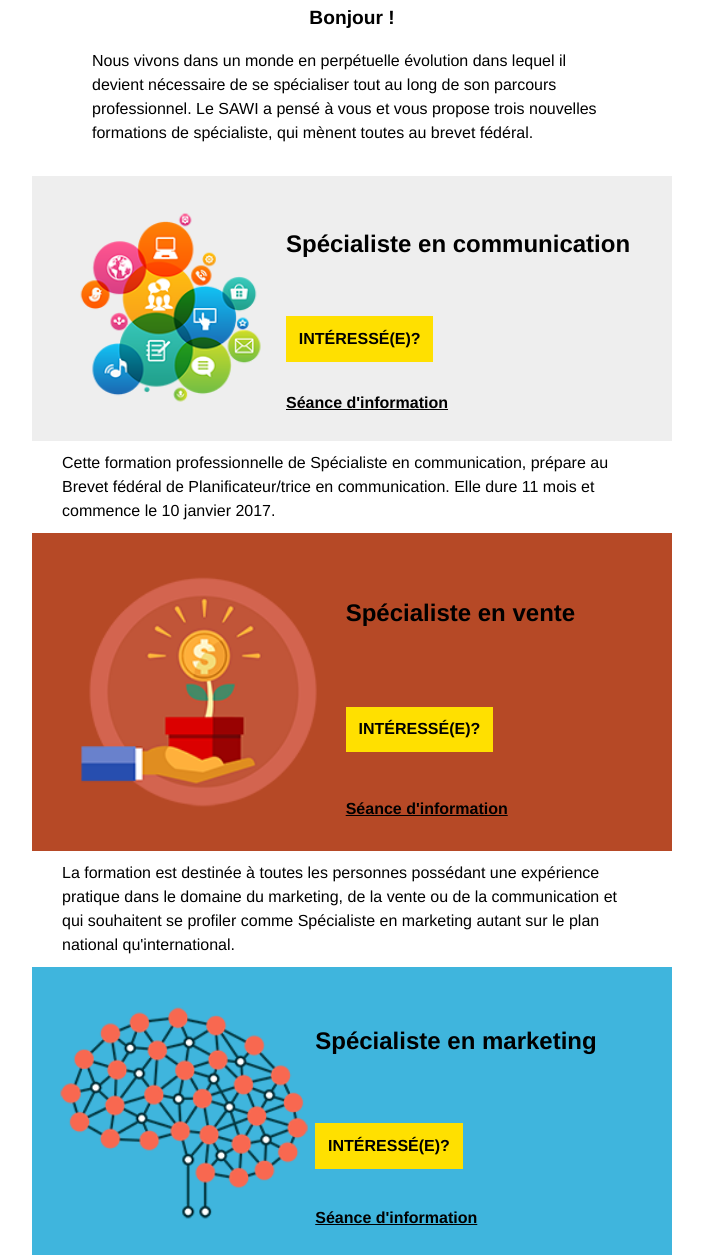
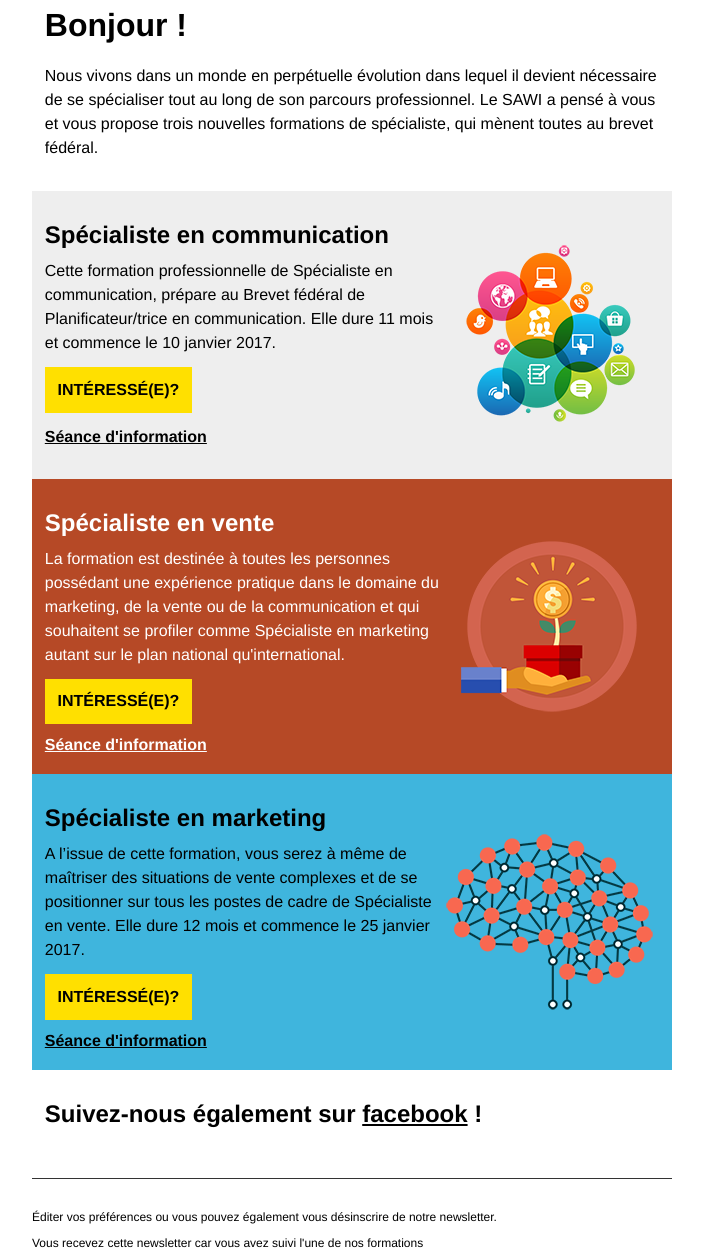
Before and after one commit to antistatique/sawi-newsletter, a website: page newsletter/index.html in a window 1280 px wide. Shown: the part 121-1376 px from the top of the page, without its empty margins (288-991 px from the left). Drawn offline with Linux system fonts and the light colour scheme.

Commit message:
review design avec Sepehr

```diff
--- a/newsletter/index.html
+++ b/newsletter/index.html
@@ -70,8 +70,8 @@
     .title{
       color: #000000;
       font-family: helvetica, arial, Sans-serif;
-      font-size: 1.2em;
-      font-weight: bold;
+      font-size: 2em;
+      font-weight: 800;
     }
     .bloc_title_white{
       color: #ffffff;
@@ -100,7 +100,9 @@
       font-family: helvetica, arial, Sans-serif;
       font-size: 12px;
     }
-
+    .call-links{
+      margin: 12px 0;
+    }
     .call-links a{
       font-size: 16px;
       font-family: 'Helvetica Neue', Helvetica, Arial, Serif;
@@ -160,8 +162,8 @@
                     <img src="logo.png" width="166" height="82" alt="SAWI" style="margin:0;padding:0;">
                   </td>
                   <td align="right" style=" margin: 0; padding: 0;">
-                  <p style="font-size: 1em; text-transform: uppercase; margin: 0; padding: 0; color: #000000; font-family: helvetica, arial, Sans-serif;"><singleline label="Newsletter title">3 nouvelles formations</singleline></p>
-                  <p style="font-size: 0.5px; margin: 5 0; padding: 0; line-height:100%;"><webversion style="font-size: 12px; color:#ffe000; line-height:100%; text-decoration: underline; font-family: helvetica, arial, Sans-serif;">Voir la version web</webversion></p>
+                  <p style="font-size: 1.2em; line-height:1em; text-transform: uppercase; margin: 0; padding: 0; color: #000000; font-family: helvetica, arial, Sans-serif;"><singleline label="Newsletter title">3 nouvelles formations</singleline></p>
+                  <p style="font-size: 0.5px; margin: 3px 0; padding: 0; line-height:100%;"><webversion style="font-size: 12px; color:#000000; line-height:100%; text-decoration: underline; font-family: helvetica, arial, Sans-serif;">Voir la version web</webversion></p>
                   </td>
                 </tr>
                 <tr bgcolor="#333333">
@@ -176,23 +178,23 @@
                     <td colspan="3" height="20"><img src="px.gif" border="0" alt="" height="20" width="20"></td>
                   </tr>
                   <tr>
-                    <td width="20">
-                      <img src="px.gif" border="0" alt="" height="20" width="20">
+                    <td width="2%">
+                      <img src="px.gif" border="0" alt="" height="5" width="5">
                     </td>
-                    <td align="center">
+                    <td>
                       <p class="title">
                         <singleline label="Titre">
                           Bonjour !
                         </singleline>
                       </p>
                     </td>
-                    <td width="20">
-                      <img src="px.gif" border="0" alt="" height="20" width="20">
+                    <td width="2%">
+                      <img src="px.gif" border="0" alt="" height="5" width="5">
                     </td>
                   </tr>
                   <tr>
-                    <td width="60">
-                      <img src="px.gif" border="0" alt="" height="20" width="60">
+                    <td width="2%">
+                      <img src="px.gif" border="0" alt="" height="5" width="5">
                     </td>
                     <td>
                       <div class="bloc_text">
@@ -204,8 +206,8 @@
                         </multiline>
                       </div>
                     </td>
-                    <td width="60">
-                      <img src="px.gif" border="0" alt="" height="20" width="60">
+                    <td width="2%">
+                      <img src="px.gif" border="0" alt="" height="5" width="5">
                     </td>
                   </tr>
                 </table>
@@ -231,27 +233,25 @@
                     <td colspan="3" height="20"><img src="px.gif" border="0" alt="" height="20" width="20"></td>
                   </tr>
                   <tr>
-                    <td width="20">
-                      <img src="px.gif" border="0" alt="" height="20" width="20">
+                    <td width="2%">
+                      <img src="px.gif" border="0" alt="" height="5" width="5">
                     </td>
                     <td>
                       <table border="0" width="100%" cellpadding="0" cellspacing="0">
                         <tr>
-                          <td rowspan="4">
-                            <div class="container_img">
-                              <img editable src="cover-Specialiste-en-communication.png" width="220" height="100%" label="Image" style="width:100%;max-width:100%;height:auto;margin:0;padding:0;"/>
-                            </div>
-                          </td>
                           <td>
                             <p class="bloc_title">
                               <singleline label="Titre">
                                 Spécialiste en communication
                               </singleline>
                             </p>
-                          </td>
-                        </tr>
-                        <tr>
-                          <td>
+                            <div class="bloc_text">
+                              <multiline label="texte">
+                                <p>
+                                  Cette formation professionnelle de Spécialiste en communication, prépare au Brevet fédéral de Planificateur/trice en communication.
+                                  Elle dure 11 mois et commence le 10 janvier 2017.
+                                </p>
+                              </multiline>
                               <div class="call-links">
                                 <table cellpadding="0" cellspacing="0" border="0" height="auto">
                                   <tr>
@@ -261,75 +261,58 @@
                                   </tr>
                                 </table>
                               </div>
-                          </td>
-                        </tr>
-                        <tr>
-                          <td>
+                              <p>
                                 <a href="#">
                                   <singleline label="lien">Séance d'information</singleline>
                                 </a>
+                              </p>
+                            </div>
+                          </td>
+                          <td>
+                            <div class="container_img">
+                              <img editable src="cover-Specialiste-en-communication.png" width="220" height="100%" label="Image" style="height:auto;margin:0;padding:0;"/>
+                            </div>
                           </td>
                         </tr>
+
                       </table>
                     </td>
-                    <td width="20">
-                      <img src="px.gif" border="0" alt="" height="20" width="20">
+                    <td width="2%">
+                      <img src="px.gif" border="0" alt="" height="5" width="5">
                     </td>
                   </tr>
                   <tr>
                     <td colspan="3" height="20"><img src="px.gif" border="0" alt="" height="20" width="20"></td>
                   </tr>
                 </table>
-                <table border="0" width="100%" cellpadding="0" cellspacing="0" bgcolor="#ffffff">
-                  <tr>
-                    <td height="20" width="30">
-                      <img src="px.gif" border="0" alt="" height="20" width="30">
-                    </td>
-                    <td>
-                      <div class="bloc_text">
-                        <multiline label="texte">
-                          <p>
-                            Cette formation professionnelle de Spécialiste en communication, prépare au Brevet fédéral de Planificateur/trice en communication.
-                            Elle dure 11 mois et commence le 10 janvier 2017.
-                          </p>
-                        </multiline>
-                      </div>
-                    </td>
-                    <td height="20" width="30">
-                      <img src="px.gif" border="0" alt="" height="20" width="30">
-                    </td>
-                  </tr>
-                </table>
               </layout>
               <!-- fin specialiste en communication-->
               <!-- Spécialiste en vente -->
               <layout label='specialiste en vente'>
-                <table border="0" width="100%" cellpadding="0" cellspacing="0" bgcolor="#b64926">
+                <table border="0" width="100%" cellpadding="0" cellspacing="0" bgcolor="#b64926" color="#ffffff">
                   <tr>
                     <td colspan="3" height="20"><img src="px.gif" border="0" alt="" height="20" width="20"></td>
                   </tr>
                   <tr>
-                    <td width="20">
-                      <img src="px.gif" border="0" alt="" height="20" width="20">
+                    <td width="2%">
+                      <img src="px.gif" border="0" alt="" height="5" width="5">
                     </td>
                     <td>
                       <table border="0" width="100%" cellpadding="0" cellspacing="0">
                         <tr>
-                          <td rowspan="4">
-                            <div class="container_img">
-                              <img editable src="cover-Specialiste-en-vente.png" width="220" height="100%" label="Image" style="width:100%;max-width:100%;height:auto;margin:0;padding:0;"/>
-                            </div>
-                          </td>
                           <td>
-                            <p class="bloc_title">
+                            <p class="bloc_title" style="color:#ffffff;">
                               <singleline label="Titre">
                                 Spécialiste en vente
                               </singleline>
                             </p>
-                          </td>
-                        </tr>
-                        <tr>
-                          <td>
+                            <div class="bloc_text" style="color:#ffffff;">
+                              <multiline label="texte">
+                                <p style="color:#ffffff;">
+                                  La formation est destinée à toutes les personnes possédant une expérience pratique dans le domaine du marketing, de la vente ou de la communication et qui souhaitent se profiler comme Spécialiste en marketing autant sur le plan national qu'international.
+                                </p>
+                              </multiline>
+                            </div>
                             <div class="call-links">
                               <table cellpadding="0" cellspacing="0" border="0" height="auto">
                                 <tr>
@@ -339,42 +322,24 @@
                                 </tr>
                               </table>
                             </div>
-                          </td>
-                        </tr>
-                        <tr>
-                          <td>
-                            <a href="#">
+                            <a href="#" style="color:#ffffff;">
                               <singleline label="lien">Séance d'information</singleline>
                             </a>
+                          </td>
+                          <td>
+                            <div class="container_img">
+                              <img editable src="cover-Specialiste-en-vente.png" width="220" height="100%" label="Image" style="height:auto;margin:0;padding:0;"/>
+                            </div>
                           </td>
                         </tr>
                       </table>
                     </td>
-                    <td width="20">
-                      <img src="px.gif" border="0" alt="" height="20" width="20">
+                    <td width="2%">
+                      <img src="px.gif" border="0" alt="" height="5" width="5">
                     </td>
                   </tr>
                   <tr>
                     <td colspan="3" height="20"><img src="px.gif" border="0" alt="" height="20" width="20"></td>
-                  </tr>
-                </table>
-                <table border="0" width="100%" cellpadding="0" cellspacing="0" bgcolor="#ffffff">
-                  <tr>
-                    <td height="20" width="30">
-                      <img src="px.gif" border="0" alt="" height="20" width="30">
-                    </td>
-                    <td>
-                      <div class="bloc_text">
-                        <multiline label="texte">
-                          <p>
-                            La formation est destinée à toutes les personnes possédant une expérience pratique dans le domaine du marketing, de la vente ou de la communication et qui souhaitent se profiler comme Spécialiste en marketing autant sur le plan national qu'international.
-                          </p>
-                        </multiline>
-                      </div>
-                    </td>
-                    <td height="20" width="30">
-                      <img src="px.gif" border="0" alt="" height="20" width="30">
-                    </td>
                   </tr>
                 </table>
               </layout>
@@ -386,27 +351,26 @@
                     <td colspan="3" height="20"><img src="px.gif" border="0" alt="" height="20" width="20"></td>
                   </tr>
                   <tr>
-                    <td width="20">
-                      <img src="px.gif" border="0" alt="" height="20" width="20">
+                    <td width="2%">
+                      <img src="px.gif" border="0" alt="" height="5" width="5">
                     </td>
                     <td>
                       <table border="0" width="100%" cellpadding="0" cellspacing="0">
                         <tr>
-                          <td rowspan="4">
-                            <div class="container_img">
-                              <img editable src="cover-Specialiste-en-marketing.png" width="220" height="100%" label="Image" style="width:100%;max-width:100%;height:auto;margin:0;padding:0;"/>
-                            </div>
-                          </td>
                           <td>
                             <p class="bloc_title">
                               <singleline label="Titre">
                                 Spécialiste en marketing
                               </singleline>
                             </p>
-                          </td>
-                        </tr>
-                        <tr>
-                          <td>
+                            <div class="bloc_text">
+                              <multiline label="texte">
+                                <p>
+                                  A l’issue de cette formation, vous serez à même de maîtriser des situations de vente complexes et de se positionner sur tous les postes de cadre de Spécialiste en vente.
+                                  Elle dure 12 mois et commence le 25 janvier 2017.
+                                </p>
+                              </multiline>
+                            </div>
                             <div class="call-links">
                               <table cellpadding="0" cellspacing="0" border="0" height="auto">
                                 <tr>
@@ -416,43 +380,24 @@
                                 </tr>
                               </table>
                             </div>
-                          </td>
-                        </tr>
-                        <tr>
-                          <td>
                             <a href="#">
                               <singleline label="lien">Séance d'information</singleline>
                             </a>
                           </td>
+                          <td>
+                            <div class="container_img">
+                              <img editable src="cover-Specialiste-en-marketing.png" width="220" height="100%" label="Image" style="height:auto;margin:0;padding:0;"/>
+                            </div>
+                          </td>
                         </tr>
                       </table>
                     </td>
-                    <td width="20">
-                      <img src="px.gif" border="0" alt="" height="20" width="20">
+                    <td width="2%">
+                      <img src="px.gif" border="0" alt="" height="5" width="5">
                     </td>
                   </tr>
                   <tr>
                     <td colspan="3" height="20"><img src="px.gif" border="0" alt="" height="20" width="20"></td>
-                  </tr>
-                </table>
-                <table border="0" width="100%" cellpadding="0" cellspacing="0" bgcolor="#ffffff">
-                  <tr>
-                    <td height="20" width="30">
-                      <img src="px.gif" border="0" alt="" height="20" width="30">
-                    </td>
-                    <td>
-                      <div class="bloc_text">
-                        <multiline label="texte">
-                          <p>
-                            A l’issue de cette formation, vous serez à même de maîtriser des situations de vente complexes et de se positionner sur tous les postes de cadre de Spécialiste en vente.
-                            Elle dure 12 mois et commence le 25 janvier 2017.
-                          </p>
-                        </multiline>
-                      </div>
-                    </td>
-                    <td height="20" width="30">
-                      <img src="px.gif" border="0" alt="" height="20" width="30">
-                    </td>
                   </tr>
                 </table>
               </layout>
@@ -464,18 +409,18 @@
                 <td colspan="3" height="20"><img src="px.gif" border="0" alt="" height="20" width="20"></td>
               </tr>
               <tr>
-                <td width="20">
-                  <img src="px.gif" border="0" alt="" height="20" width="20">
+                <td width="2%">
+                  <img src="px.gif" border="0" alt="" height="2" width="2">
                 </td>
-                <td align="center">
-                  <p class="title">
+                <td>
+                  <p class="bloc_title">
                     <singleline label="contact_title">
                       Suivez-nous également sur <a href="https://www.facebook.com/sawi.suisse" alt="">facebook</a> !
                     </singleline>
                   </p>
                 </td>
-                <td width="20">
-                  <img src="px.gif" border="0" alt="" height="20" width="20">
+                <td width="2%">
+                  <img src="px.gif" border="0" alt="" height="2" width="2">
                 </td>
               </tr>
               <tr>
@@ -500,7 +445,6 @@
                   <div class="bloc_text bloc_footer">
                   <p>Éditer vos <preferences>préférences</preferences> ou vous pouvez également vous <unsubscribe>désinscrire</unsubscribe> de notre newsletter.</p>
                   <multiline label="unsubscribe_pref_message">
-                  <br />
                   Vous recevez cette newsletter car vous avez suivi l'une de nos formations
                   </multiline>
                   </div>
```
Lines whose indentation alone changed are shown as unchanged.
